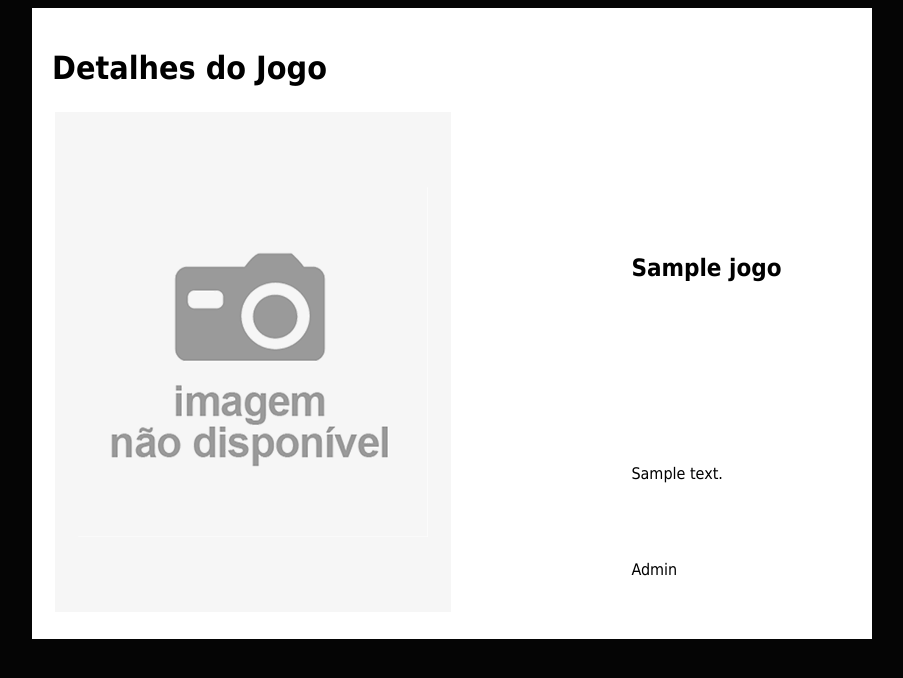
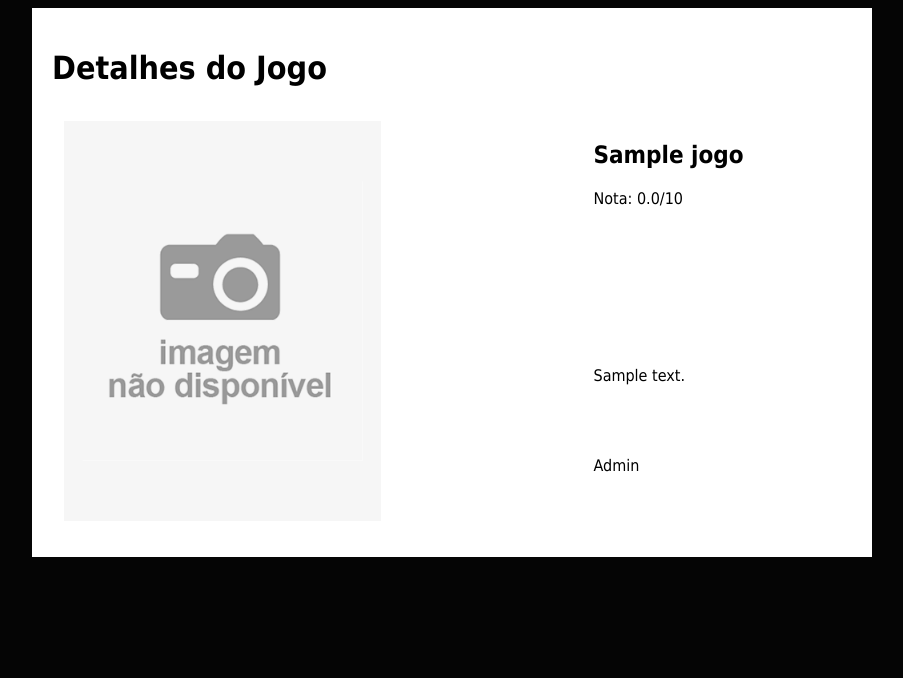
Before and after one commit to fergod14nova/Php_com_mysql, a PHP site: the page made by detalhes.php in a window 1280 px wide. Shown: the top 678 px of the page, without its empty margins (188-1091 px from the left). Run offline with PHP 8.4, Linux system fonts and the light colour scheme; tables that the repository leaves empty or names only in its code hold one stand-in row (values such as "Sample post").

Commit message:
v1.6.2
Detalhes Prontos.

```diff
--- a/detalhes.php
+++ b/detalhes.php
@@ -39,8 +39,11 @@
                         $img = thumb($reg->capa);
 
                         // Criando tabela para exibir os resultados
-                        echo "<tr><td rowspan='3'><img src='$img' class='img_full'>";
+                        echo "<tr><td rowspan='3'><img src='$img' class='full'>";
                         echo "<td><h2>$reg->nome</h2>";
+                        echo "Nota: ".number_format($reg->nota,1)."/10";
+                        // O comando acima é usado para formatar um valor numerico e aumentar/diminuir as casas decimais
+                        // o numero 1 colocado como parâmetro quer dizer 1 casa depois da vírgula
                         echo "<tr><td>$reg->descricao";
                         echo "<tr><td>Admin";
                     } else {
--- a/estilos/estilo.css
+++ b/estilos/estilo.css
@@ -52,3 +52,13 @@ table.detalhes {
 img.mini {
     width: 50px;
 }
+
+img.full {
+    height: 400px;
+}
+
+table.detalhes td{
+    padding: 10px;
+    vertical-align: top;
+    /* border: 1px solid black; */
+}
```
